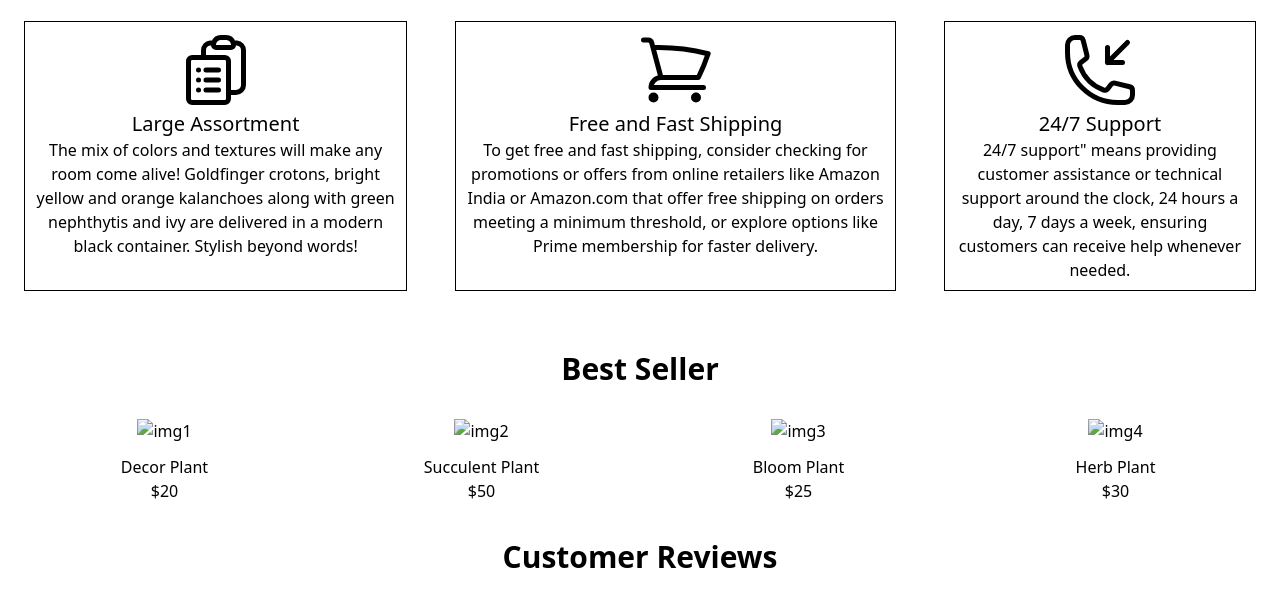
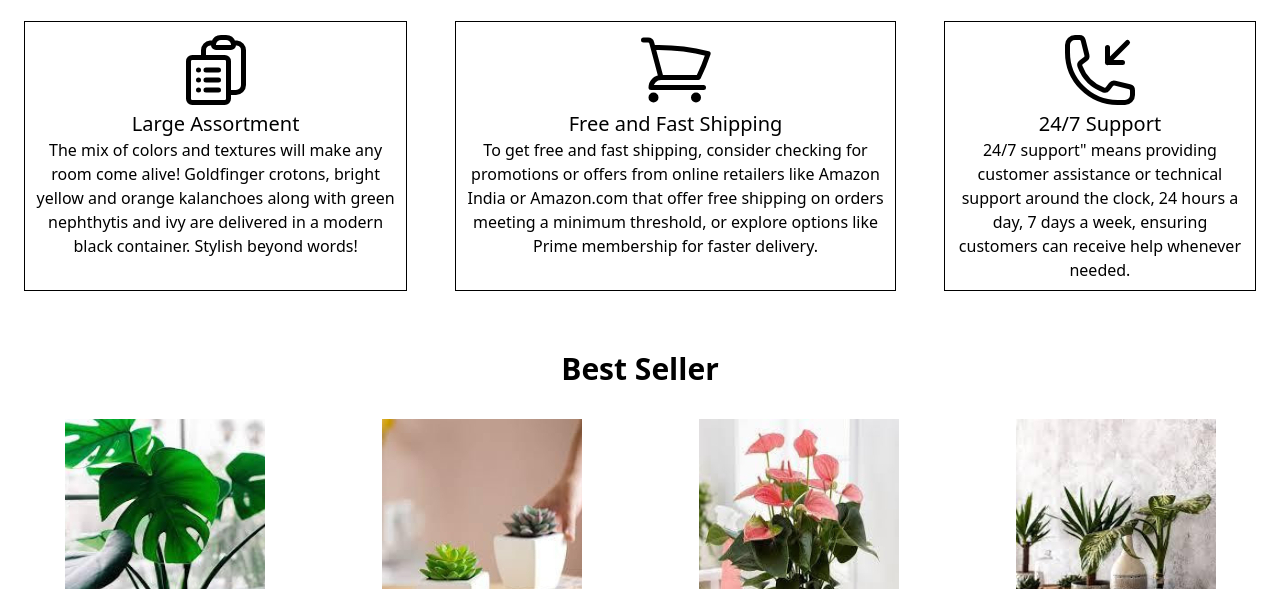
Before and after one commit to Varshinijaya/Greenden, a plain HTML site: page index.html in a window 1280 px wide. Shown: the part 363-952 px from the top of the page. Drawn offline with nearby package versions, Linux system fonts and the light colour scheme.

Commit message:
Update index.html

```diff
--- a/index.html
+++ b/index.html
@@ -128,17 +128,17 @@
         <h1 class="font-bold mt-5 text-3xl">Best Seller</h1>
       <div  class="grid md:grid-cols-4 grid-cols-2 mt-5 gap-5"class="md:flex gap-5 justify-around mt-5">
         <div>
-            <img src="./images/p1.jpg" alt="img1" class="inline hover:shadow-xl transform hover:-translate-y-1 m-3">
+            <img src="p1.jpg" alt="img1" class="inline hover:shadow-xl transform hover:-translate-y-1 m-3">
         <h1>Decor Plant</h1>
         <p>$20</p>
     </div>
-        <div><img src="./images/p2.jpg" alt="img2" class="inline  hover:shadow-xl transform hover:-translate-y-2 m-3">
+        <div><img src="p2.jpg" alt="img2" class="inline  hover:shadow-xl transform hover:-translate-y-2 m-3">
             <h1>Succulent Plant</h1>
             <p>$50</p></div>
-        <div><img src="./images/p3.jpg" alt="img3" class="inline  hover:shadow-xl transform hover:-translate-y-2 m-3">
+        <div><img src="p3.jpg" alt="img3" class="inline  hover:shadow-xl transform hover:-translate-y-2 m-3">
             <h1>Bloom Plant</h1>
             <p>$25</p></div>
-        <div><img src="./images/p4.jpg" alt="img4" class="inline  hover:shadow-xl transform hover:-translate-y-2 m-3">
+        <div><img src="p4.jpg" alt="img4" class="inline  hover:shadow-xl transform hover:-translate-y-2 m-3">
             <h1>Herb Plant</h1>
             <p>$30</p></div>
       </div>
```
